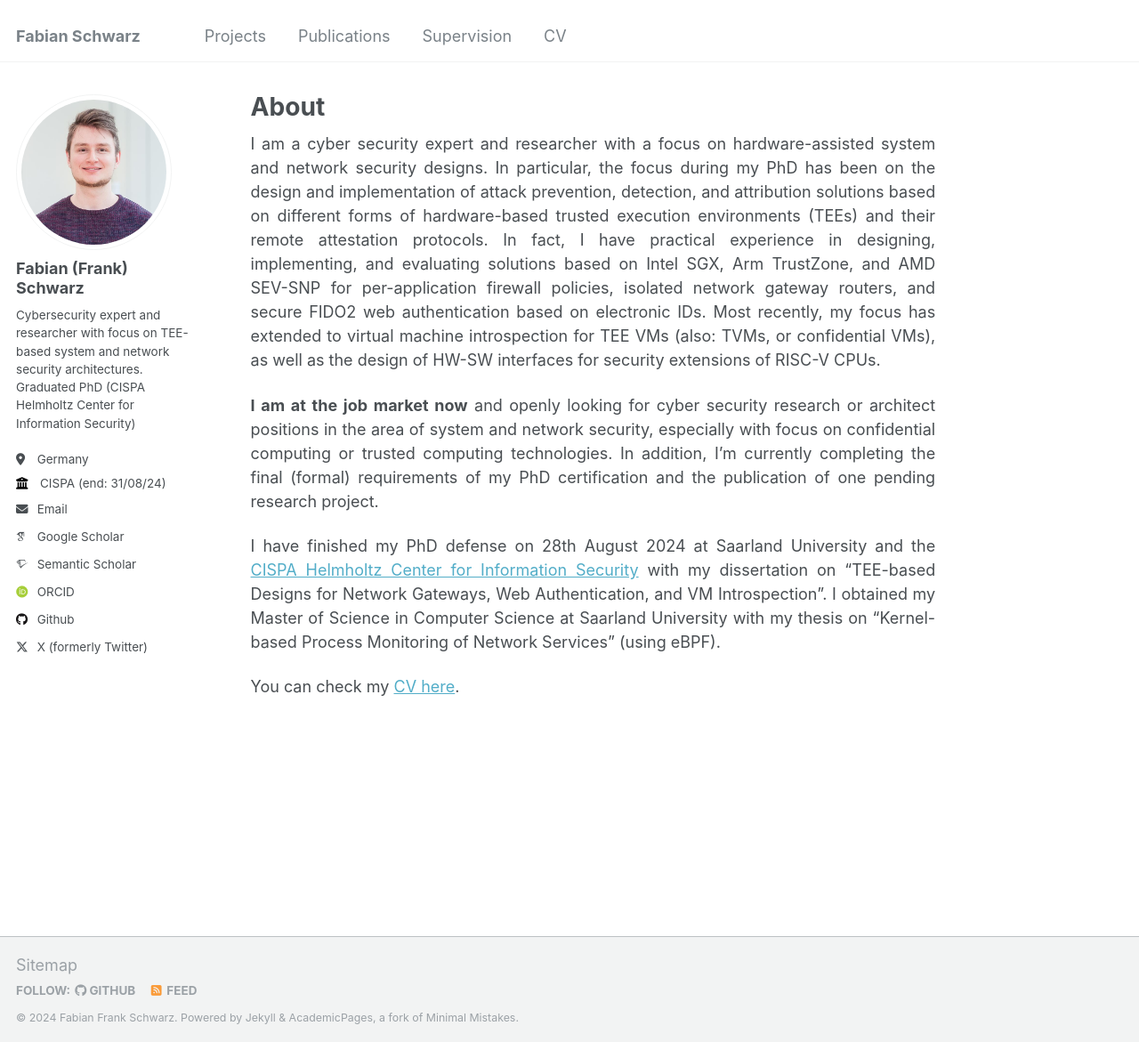
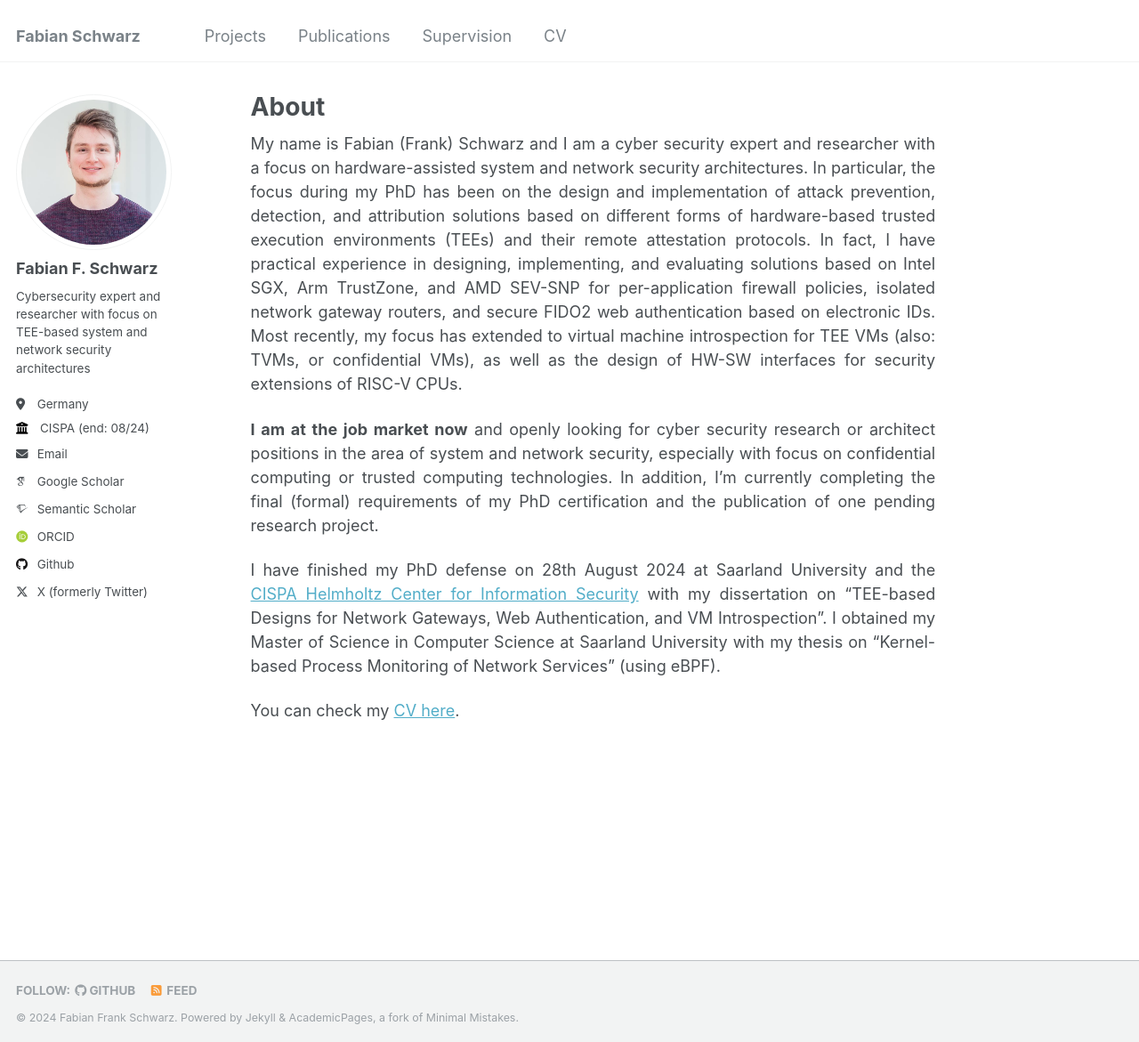
Before and after one commit to fa-schwarz/fa-schwarz.github.io, a Jekyll site: the page built from _pages/about.md, in a window 1280 px wide and 1171 px high. Shown: the whole window at 89% size. Built offline with Jekyll 4.4.1, drawn with Linux system fonts in a browser that asks for light colours; some web fonts are replaced.

Commit message:
Tweak sidebar

```diff
--- a/_config.yml
+++ b/_config.yml
@@ -21,13 +21,12 @@ repository               : "fa-schwarz/fa-schwarz.github.io"
 author:
   # Biographic information
   avatar           : "pictures/profile.jpg"
-  name             : "Fabian (Frank) Schwarz"
-  bio              : "Cybersecurity expert and researcher with focus on TEE-based system and network security architectures.
-  Graduated PhD (CISPA Helmholtz Center for Information Security)"
+  name             : "Fabian F. Schwarz"
+  bio              : "Cybersecurity expert and researcher with focus on TEE-based system and network security architectures"
   location         : "Germany"
-  employer         : "CISPA (end: 31/08/24)"
+  employer         : "CISPA (end: 08/24)"
   uri              : # URL
-  email            : "fabian.fsblack@gmail.com"
+  email            : "schwarz.fabianfrank@gmail.com"
 
   # Academic websites
   arxiv            : # URL - Update with the correct link to your profile
--- a/_includes/footer/custom.html
+++ b/_includes/footer/custom.html
@@ -1,3 +1,3 @@
 <!-- start custom footer snippets -->
-<a href="/sitemap/">Sitemap</a>
+<!-- <a href="/sitemap/">Sitemap</a> -->
 <!-- end custom footer snippets -->
--- a/_pages/about.md
+++ b/_pages/about.md
@@ -7,7 +7,7 @@ redirect_from:
   - /about.html
 ---
 
-I am a cyber security expert and researcher with a focus on hardware-assisted system and network security designs.
+My name is Fabian (Frank) Schwarz and I am a cyber security expert and researcher with a focus on hardware-assisted system and network security architectures.
 In particular, the focus during my PhD has been on the design and implementation of attack prevention, detection, and attribution solutions based on different forms of hardware-based trusted execution environments (TEEs) and their remote attestation protocols.
 In fact, I have practical experience in designing, implementing, and evaluating solutions based on Intel SGX, Arm TrustZone, and AMD SEV-SNP for per-application firewall policies, isolated network gateway routers, and secure FIDO2 web authentication based on electronic IDs.
 Most recently, my focus has extended to virtual machine introspection for TEE VMs (also: TVMs, or confidential VMs), as well as the design of HW-SW interfaces for security extensions of RISC-V CPUs.
--- a/_sass/_variables.scss
+++ b/_sass/_variables.scss
@@ -46,8 +46,8 @@ $type-size-8                : 0.625em;  // ~10px
 $masthead-height            : 70px;
 
 /* Sidebar properties */
-$sidebar-screen-min-width   : 1024px;
-$sidebar-link-max-width     : 250px;
+$sidebar-screen-min-width   : 1025px;
+$sidebar-link-max-width     : 180px;
 
 
 
```
